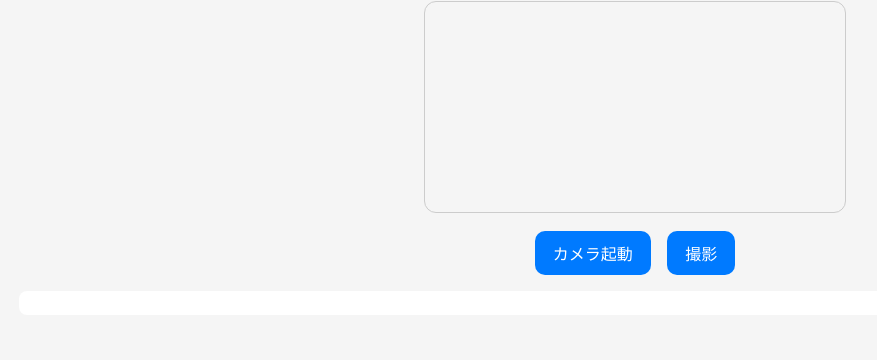
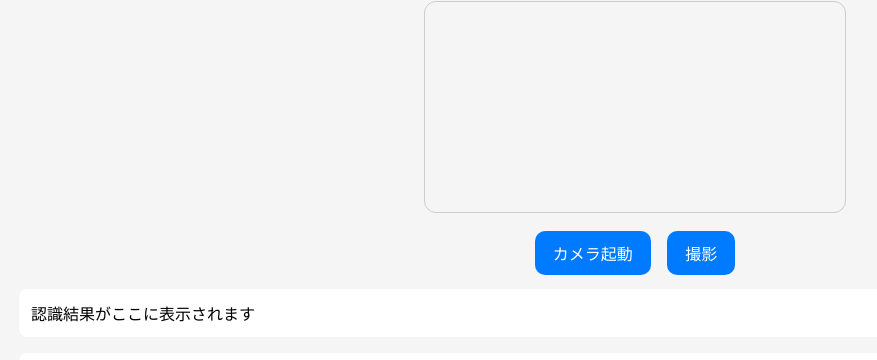
Before and after one commit to e234103is-arch/furigana-app, a plain HTML site: page index.html in a window 1280 px wide. Shown: the part 82-442 px from the top of the page, without its empty margins (5-882 px from the left). Drawn offline with Linux system fonts and the light colour scheme.

Commit message:
Update index.html

```diff
--- a/index.html
+++ b/index.html
@@ -20,6 +20,8 @@
   <div class="buttons">
     <button id="start">カメラ起動</button>
     <button id="capture">撮影</button>
+    <p id="result">認識結果がここに表示されます</p>
+
   </div>
 
   <p id="status"></p>
```
